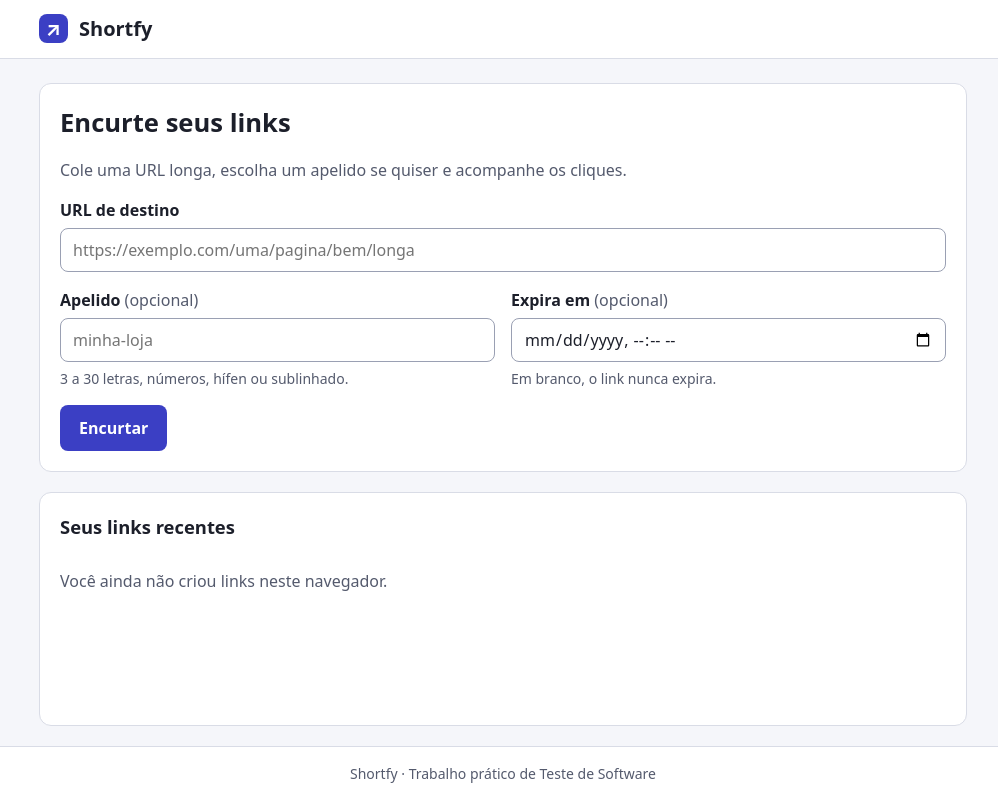
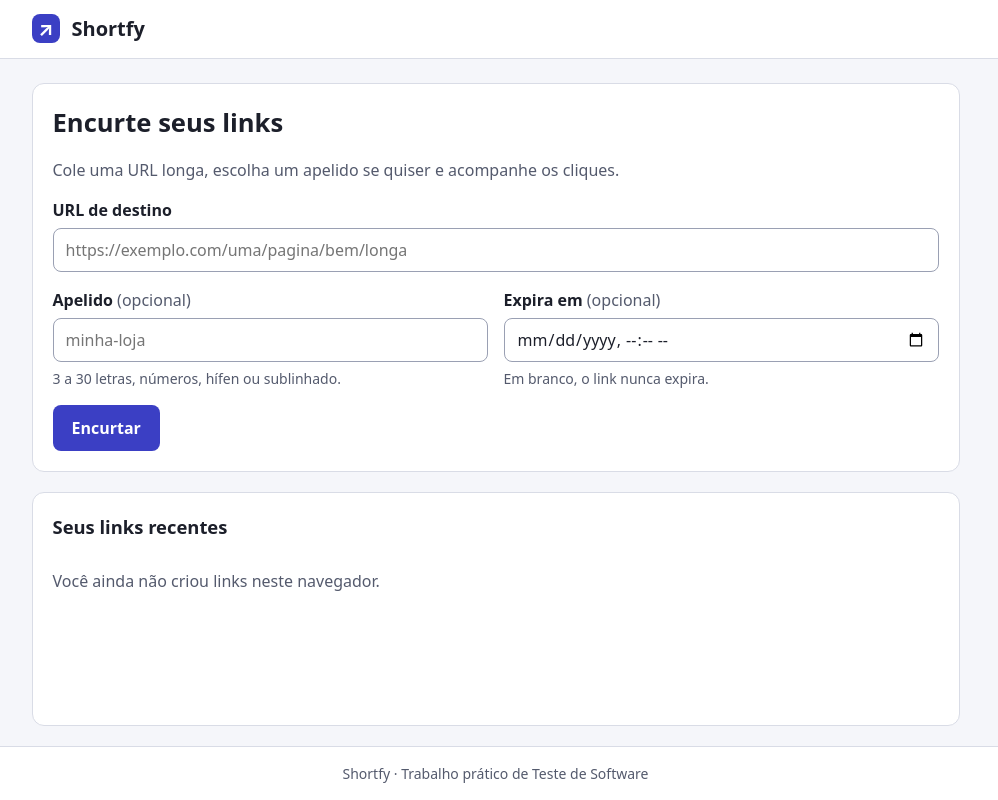
Before and after one commit to Drefus/shortfy, a Node server app: page / in a window 1280 px wide. Shown: the whole page, without its empty margins (137-1135 px from the left). Run offline with Node 20, Linux system fonts and the light colour scheme.

Commit message:
fix: reserva espaço da barra de rolagem para manter o layout igual em todas as páginas
Co-Authored-By: Claude Opus 5.5 <noreply@anthropic.com>

```diff
--- a/src/public/css/styles.css
+++ b/src/public/css/styles.css
@@ -12,6 +12,12 @@
   --success-border: #8ccfa1;
   --focus: #f0a500;
   --radius: 12px;
+}
+
+/* Reserva sempre o espaço da barra de rolagem: páginas que rolam e que não rolam
+   ficam com a mesma largura útil, sem deslocar header e conteúdo. */
+html {
+  scrollbar-gutter: stable;
 }
 
 *,
```
